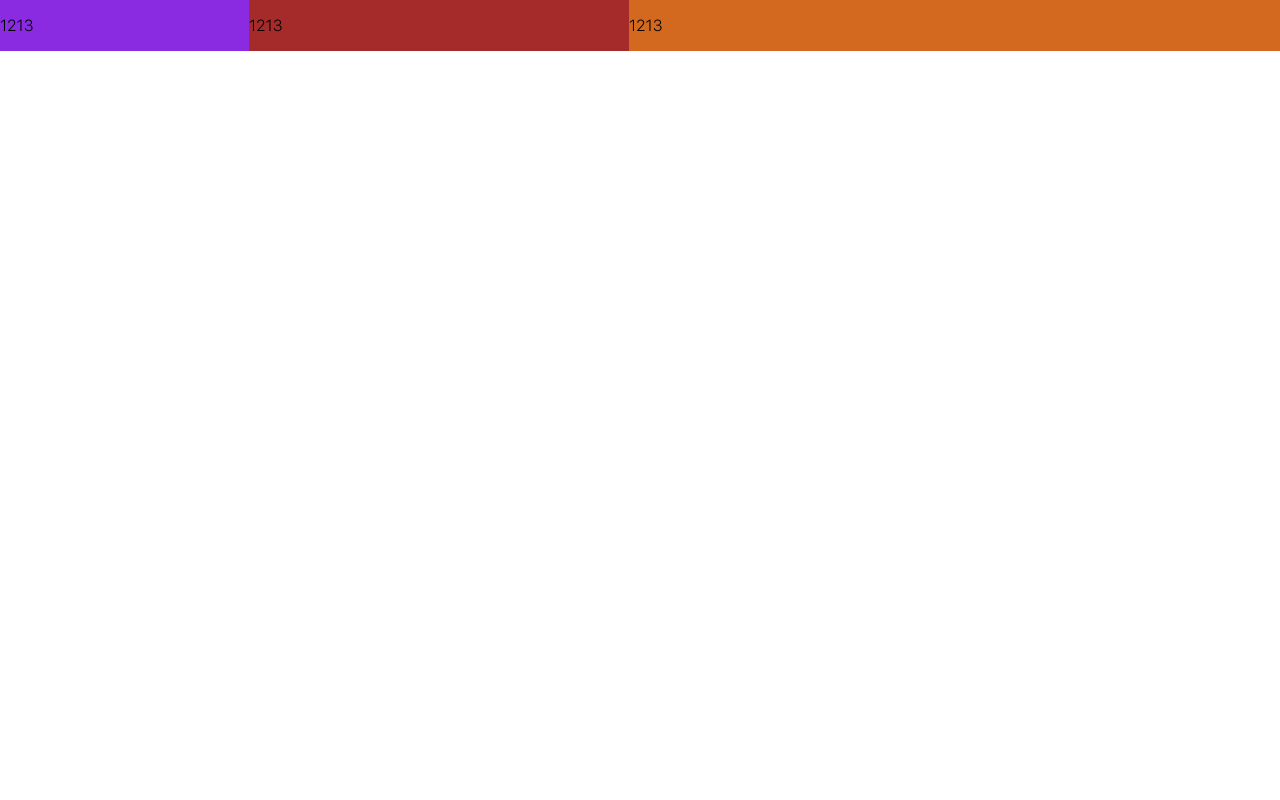
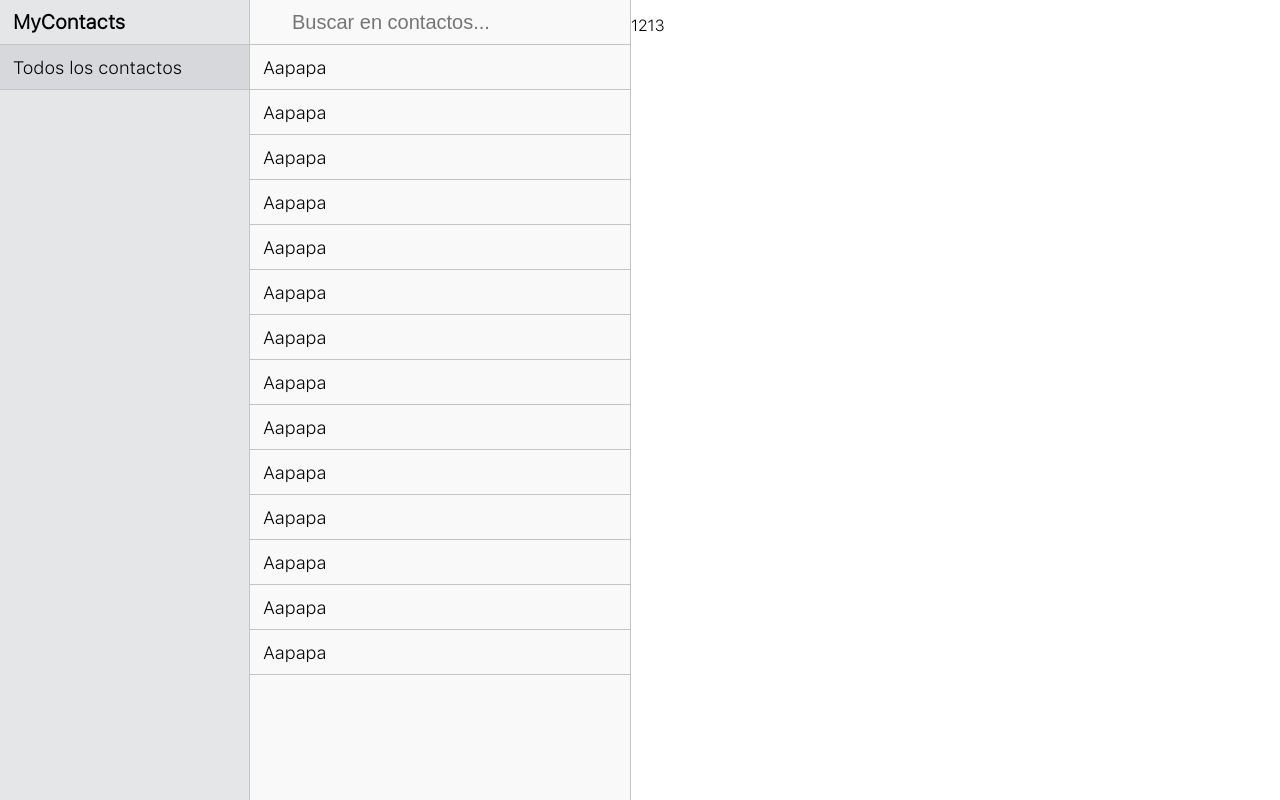
Before and after one commit to dcarballido/PR03, a PHP site: page / in a window 1280 px wide. Run offline with PHP 8.4, Linux system fonts and the light colour scheme.

Commit message:
Primera prueba de codigo

```diff
--- a/index.php
+++ b/index.php
@@ -9,10 +9,80 @@
 <div class="mycontacts">
 
     <div class="barra1">
-        <p>1213</p>
+
+    <div class="logo-letra">
+        <a href="#">MyContacts</a>
+    </div>
+
+    <div class="todos-contactos">
+    <a href="#"><p>Todos los contactos</p></a>
+
+    </div>
+
+
     </div>
     <div class="barra2">
-    <p>1213</p>
+
+    <div class="busqueda">
+
+        <div class="icono-busqueda">
+
+        </div>
+
+        <input type="text" id="buscar" autofocus placeholder="Buscar en contactos...">
+    </div>
+
+    <div class="contactos">
+
+        <table>
+
+            <tr>
+                    <td>Aapapa</td>
+            </tr>
+            <tr>
+                    <td>Aapapa</td>
+            </tr>
+            <tr>
+                    <td>Aapapa</td>
+            </tr>
+            <tr>
+                    <td>Aapapa</td>
+            </tr>
+            <tr>
+                    <td>Aapapa</td>
+            </tr>
+            <tr>
+                    <td>Aapapa</td>
+            </tr>
+            <tr>
+                    <td>Aapapa</td>
+            </tr>
+            <tr>
+                    <td>Aapapa</td>
+            </tr>
+            <tr>
+                    <td>Aapapa</td>
+            </tr>
+            <tr>
+                    <td>Aapapa</td>
+            </tr>
+            <tr>
+                    <td>Aapapa</td>
+            </tr>
+            <tr>
+                    <td>Aapapa</td>
+            </tr>
+            <tr>
+                    <td>Aapapa</td>
+            </tr>
+            <tr>
+                    <td>Aapapa</td>
+            </tr>
+
+        </table>
+
+    </div>
+
     </div>
     <div class="barra3">
     <p>1213</p>
--- a/style/styles.css
+++ b/style/styles.css
@@ -23,17 +23,130 @@ body{
 .barra1{
     width: 249px;
     min-width: 249px;
-    background-color: blueviolet;
+    height: 100vh;
+    background-color: #e4e6e8;
+    border-right: 1px solid #c2c4c5;
+}
+
+.logo-letra{
+    width: 100%;
+    border-bottom: 1px solid #c2c4c5;
+
+    display: flex;
+    align-items: center;
 
 }
+
+.logo-letra a{
+    width: 100%;
+    height: 44px;
+    color: #000;
+    font-size: 20px;
+    text-decoration: none;
+    font-weight: bold;
+    padding-left: 13px;
+    display: flex;
+    align-items: center;
+}
+
+.logo-letra a h1{
+margin: 0px;
+}
+
+.todos-contactos{
+    background-color: #d6d8db;
+    display: flex;
+    align-items: center;
+    border-bottom: 1px solid #c2c4c5;
+
+}
+
+.todos-contactos a{
+    width: 100%;
+    height: 44px;
+    color: #000;
+    font-size: 18px;
+    text-decoration: none;
+    padding-left: 13px;
+    display: flex;
+    align-items: center;
+
+}
+
+.todos-contactos a p{
+    margin: 0px;
+}
+
 
 .barra2{
     width: 380px;
     min-width: 380px;
-    background-color: brown;
+    height: 100vh;
+    background-color: #f9f9f9;
+    border-right: 1px solid #c2c4c5;
+}
+
+.busqueda{
+    display: flex;
+    flex-flow: row;
+    align-items: center;
+    justify-content: center;
+    height: 44px;
+    border-bottom: 1px solid #c2c4c5;
+}
+
+.icono-busqueda{
+    width: 10%;
+}
+
+.busqueda input{
+    width: 90%;
+    padding: 5px;
+    border: none;
+    font-size: 20px;
+    background-color: #f9f9f9;
+}
+
+.busqueda input:focus{
+    outline: -webkit-focus-ring-color auto 0px;
+}
+
+/* tabla */
+
+.contactos table{
+    border-spacing: 0px;
+    width: 100%;
+
+}
+
+.contactos tr{
+    border-spacing: 0px;
+    width: 100%;
+
+}
+
+.contactos td{
+    width: 100%;
+    height: 44px;
+    color: #000;
+    font-size: 18px;
+    text-decoration: none;
+    padding: 0px 13px 0px 13px;
+    font-size: bold;
+    border-bottom: 1px solid #c2c4c5;
+}
+
+.contacto{
+    width: 80%;
+    display: flex;
+    align-items: center;
+    justify-content: center;
+    overflow: auto;
+    overflow-x: hidden;
 }
 
 .barra3{
     width: 1034px;
-    background-color: chocolate;
+    height: 100vh;
+    background-color: #ffffff;
 }
```
